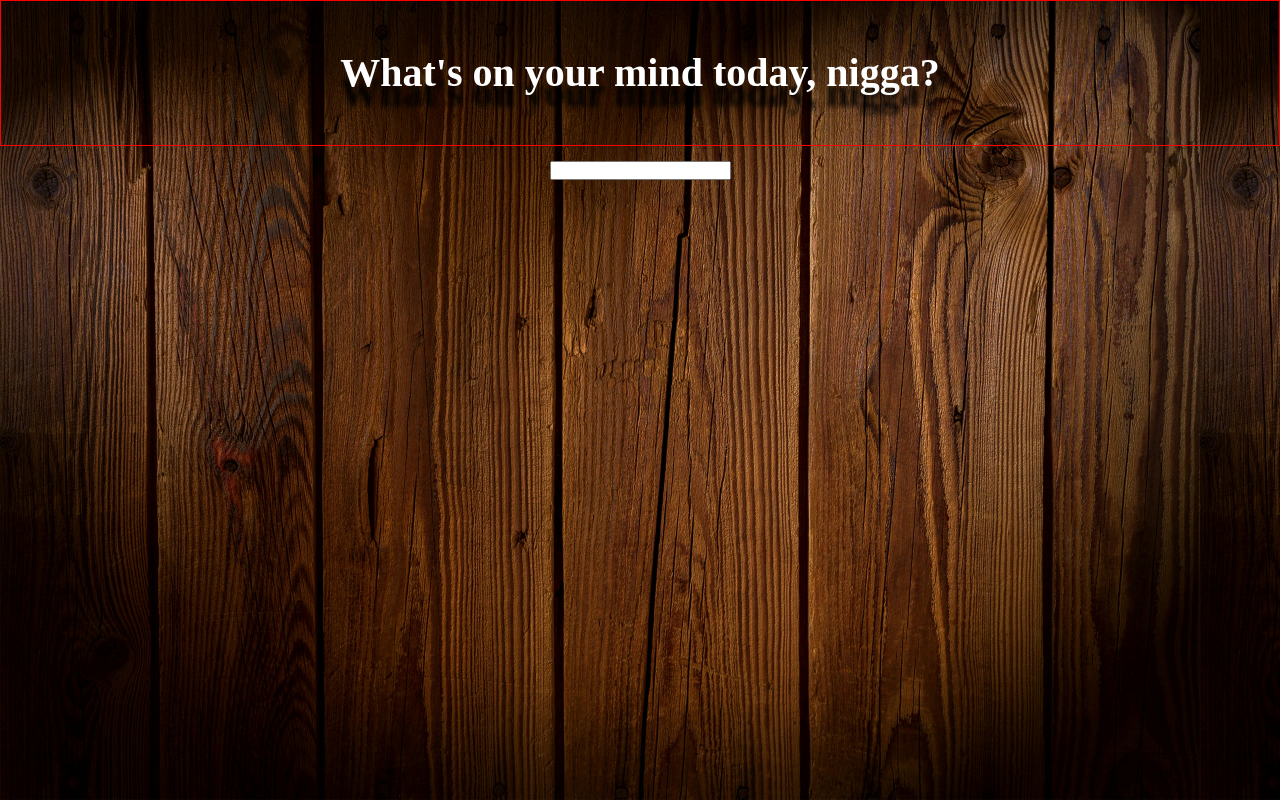
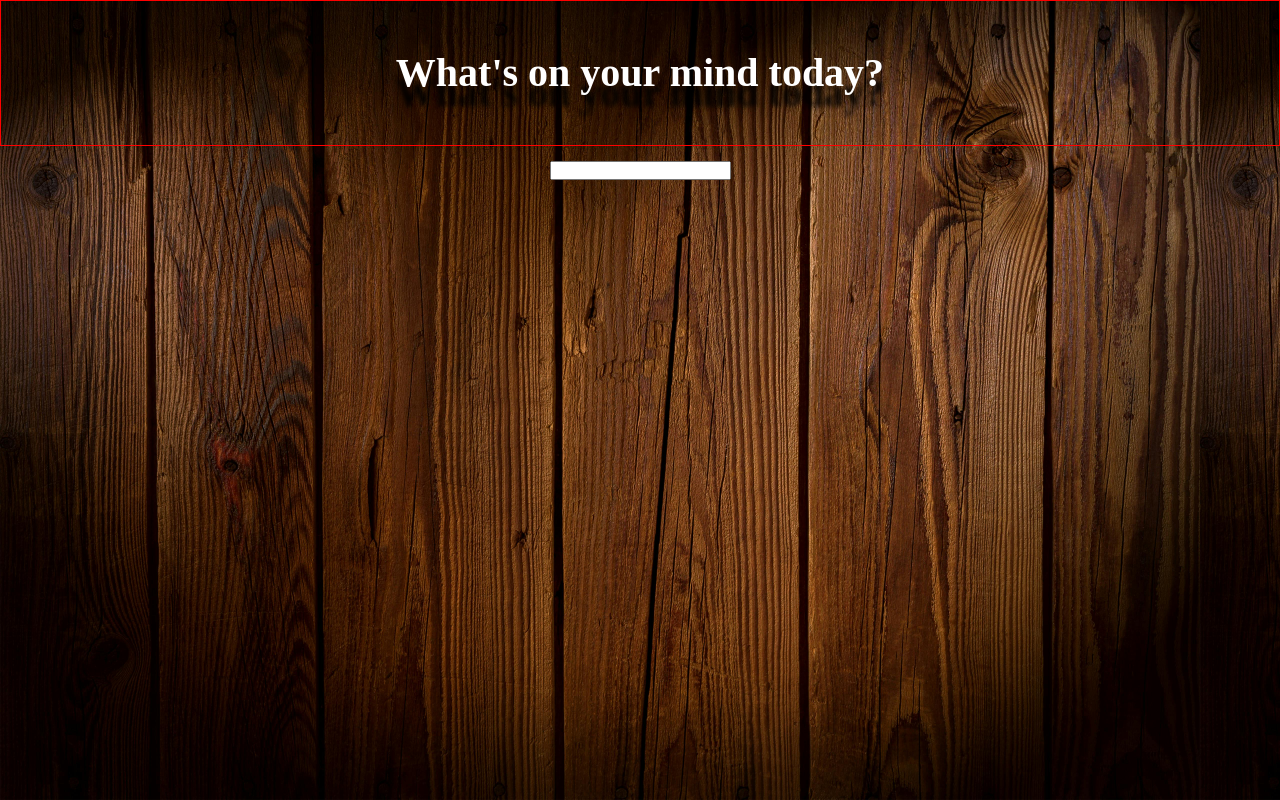
Before and after one commit to BerthonyBeya/Wall-of-thoughts, a React (Create React App) app: page / in a window 1280 px wide. Built offline with nearby package versions, Linux system fonts and the light colour scheme.

Commit message:
text modified

```diff
--- a/src/App.js
+++ b/src/App.js
@@ -4,7 +4,7 @@ function App() {
   return (
     <div className="App">
       <div className="background-container">
-        <h1 className="thought">What's on your mind today, nigga?</h1>
+        <h1 className="thought">What's on your mind today?</h1>
         <div className="textbox">
           <input type="textbox__text" />
         </div>
```
